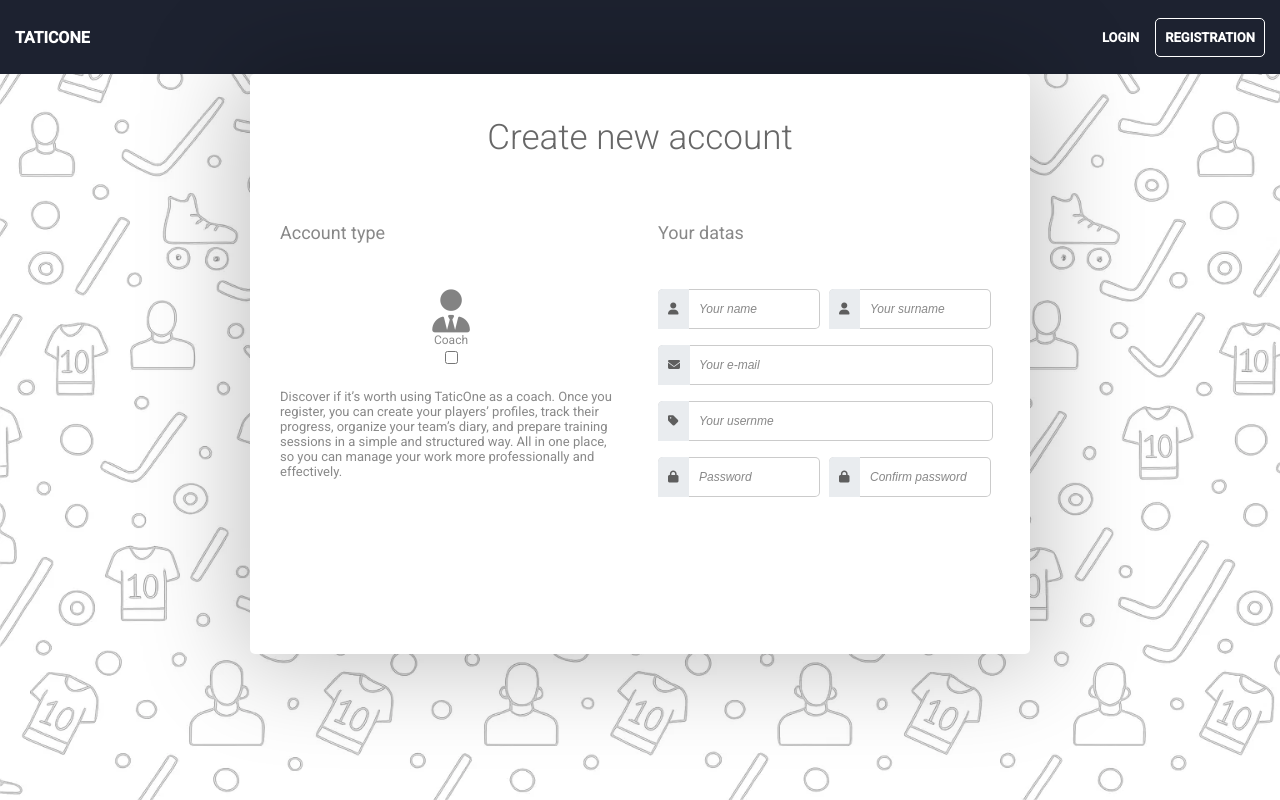
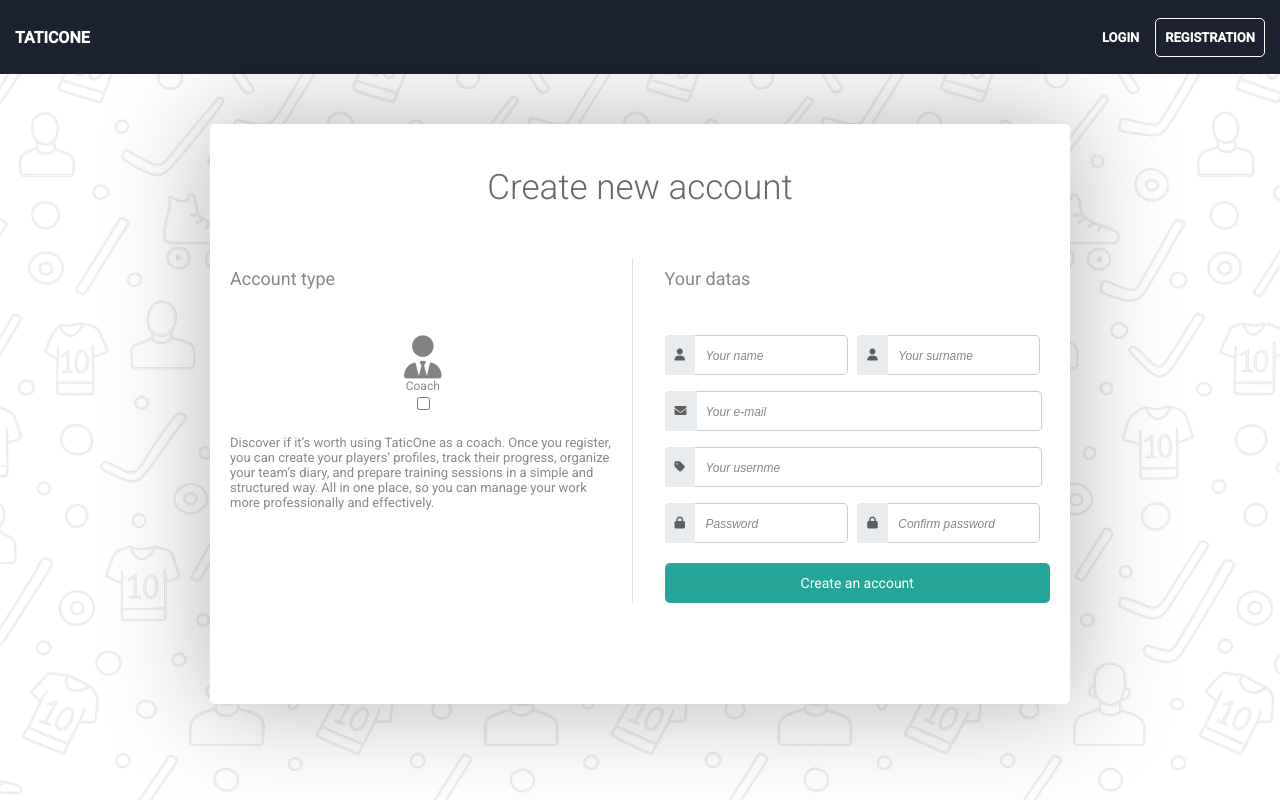
Before and after one commit to joaopfmonteiro/taticone-fe, an Angular app: page /registration in a window 1280 px wide. Built offline with nearby package versions, Linux system fonts and the light colour scheme.

Commit message:
feat: enhance registration and home page styles with improved button design and layout adjustments

```diff
--- a/src/app/features/home/home.page.scss
+++ b/src/app/features/home/home.page.scss
@@ -40,6 +40,7 @@
 }
 
 .login-button{
+    font-family: 'Roboto', Arial, sans-serif;
     border-radius: 5px;
     margin-top: 30px;
     padding-right: 25px;
@@ -49,7 +50,7 @@
     font-size: 20px;
     background-color: #26A69A;
     color: white;
-    font-weight: 600;
+    font-weight: 400;
     cursor: pointer;
     border: 0px;
 }
--- a/src/app/features/registration/registration.page.html
+++ b/src/app/features/registration/registration.page.html
@@ -62,8 +62,8 @@
                         </div>
                     </div>
                 </div>
+            <button class="login-button">Create an account</button>
             </div>
         </div>
-
     </div>
 </main>
--- a/src/app/features/registration/registration.page.scss
+++ b/src/app/features/registration/registration.page.scss
@@ -3,10 +3,11 @@
     padding: 20px;
     border-radius: 5px;
     border: 1px;
-    width: 740px;
+    width: 820px;
     height: 540px;
     margin-inline: auto;
     background-color: white;
+    margin-top: 50px;
 }
 
 .title{
@@ -21,6 +22,7 @@
 .main-block{
     display: flex;
     gap: 1rem;
+    margin-top: 50px;
 }
 
 .col{
@@ -28,7 +30,6 @@
     display: flex;
     flex-direction: column;
     gap: 1rem;
-    padding: 10px;
     width: 100%;
 }
 
@@ -61,7 +62,7 @@
 
 .single-input:focus,
 .double-input:focus {
-outline: none; // remove o contorno azul padrão
+    outline: none;
     box-shadow: 0 0 0 1px rgba(81, 82, 83, 0.2); // efeito de brilho
 }
 
@@ -86,6 +87,8 @@ outline: none; // remove o contorno azul padrão
     font-weight: 400;
     font-size: 18px;
     color: rgba(0, 0, 0, 0.466);
+    margin-top: 10px;
+
 }
 
 .input-icon-wrapper {
@@ -135,8 +138,31 @@ outline: none; // remove o contorno azul padrão
 }
 
 .background{
-    position: absolute;
+    position: fixed;
     height: 100vh;
     width: 100vw;
     z-index: -1;
+    opacity: 30%;
 }
+
+.main-block > .col:not(:first-child) {
+    border-left: 1px solid #e0e0e0;
+    padding-left: 2rem;
+}
+
+.login-button{
+    font-family: 'Roboto', Arial, sans-serif;
+    border-radius: 5px;
+    margin-top: 4px;
+    padding-right: 25px;
+    padding-left: 25px;
+    padding-bottom: 5px;
+    padding-top: 5px;
+    font-size: 14px;
+    background-color: #26A69A;
+    color: white;
+    font-weight: 400;
+    cursor: pointer;
+    border: 0px;
+    height: 40px;
+}
```
